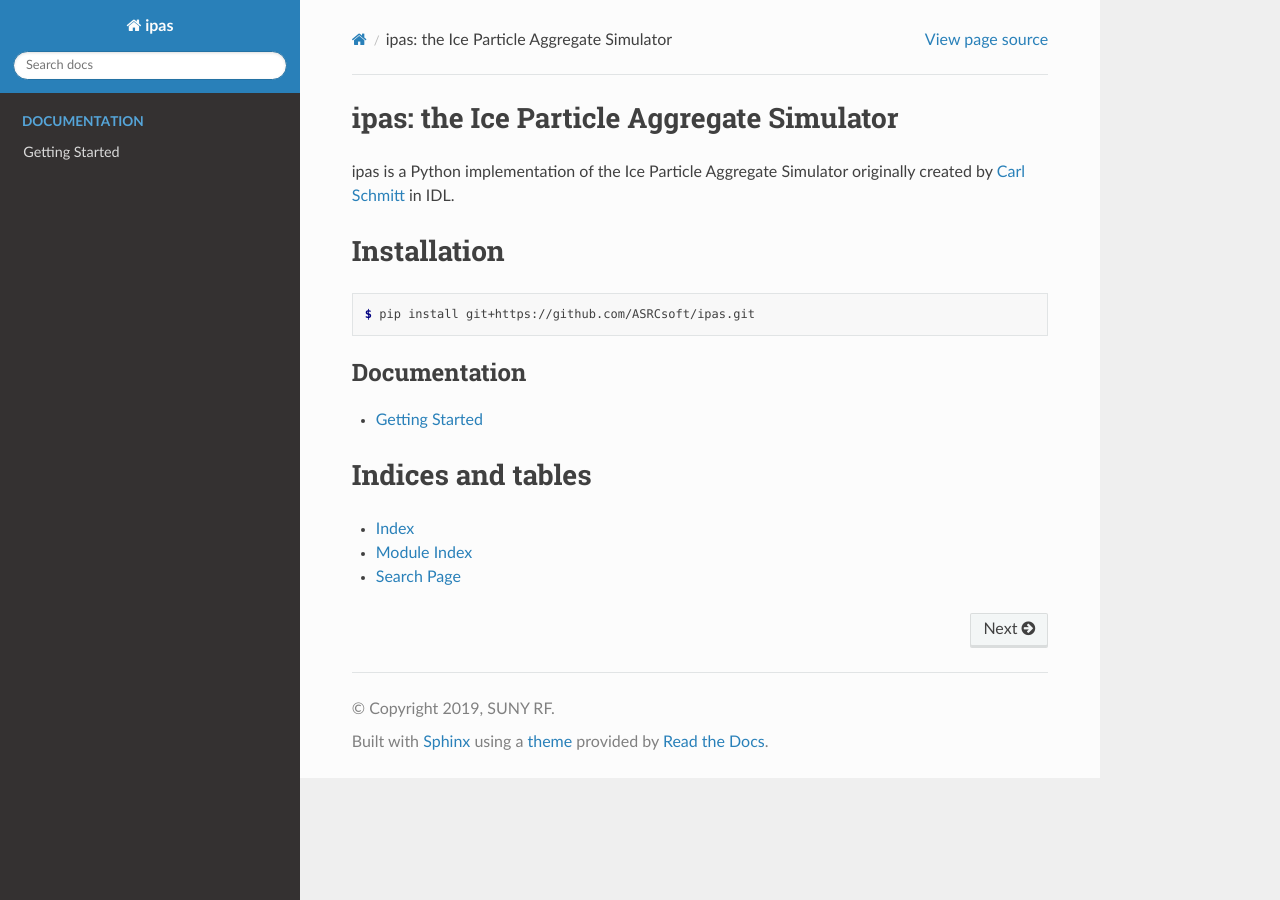
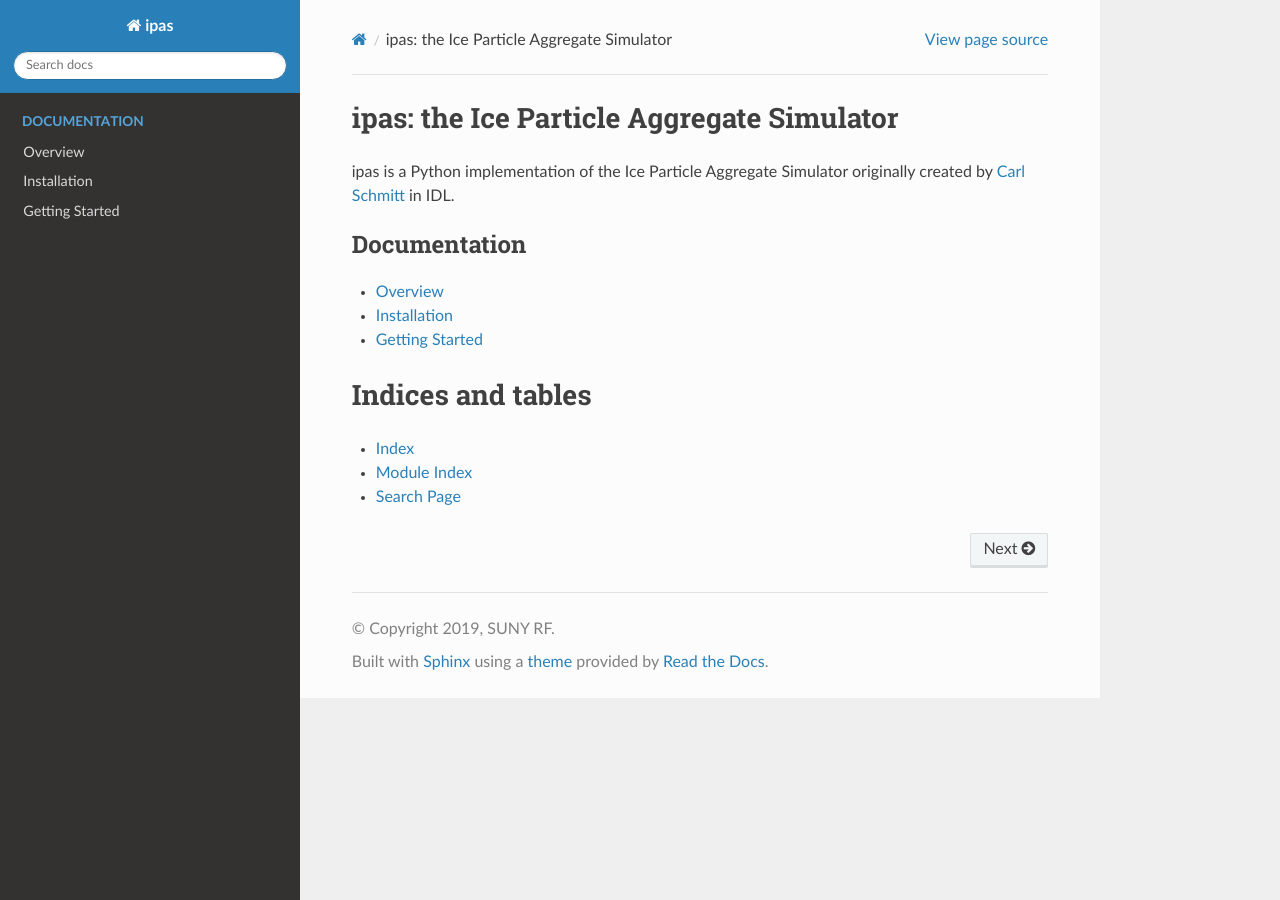
Before and after one commit to ASRCsoft/ipas, a Sphinx documentation site: the page built from docs/index.rst, in a window 1280 px wide. Built offline with Sphinx 7.4.7 and the Read the Docs theme 2.0.0, drawn with Linux system fonts in a browser that asks for light colours.

Commit message:
Add more documentation sections

```diff
--- a/docs/index.rst
+++ b/docs/index.rst
@@ -9,18 +9,12 @@ ipas: the Ice Particle Aggregate Simulator
 ipas is a Python implementation of the Ice Particle Aggregate Simulator originally created by `Carl Schmitt <http://www.carlgschmitt.com/Microphysics.html>`_ in IDL.
 
 
-Installation
-============
-
-.. code-block:: console
-
-   $ pip install git+https://github.com/ASRCsoft/ipas.git
-
-
 .. toctree::
    :maxdepth: 2
    :caption: Documentation
 
+   overview
+   installation
    getting-started
 
 
--- /dev/null
+++ b/docs/overview.rst
@@ -0,0 +1,4 @@
+Overview
+========
+
+this is an overview of what ipas does and what it's used for
```
Also changed, not shown: docs/installation.rst (added, +8 -0 lines).
